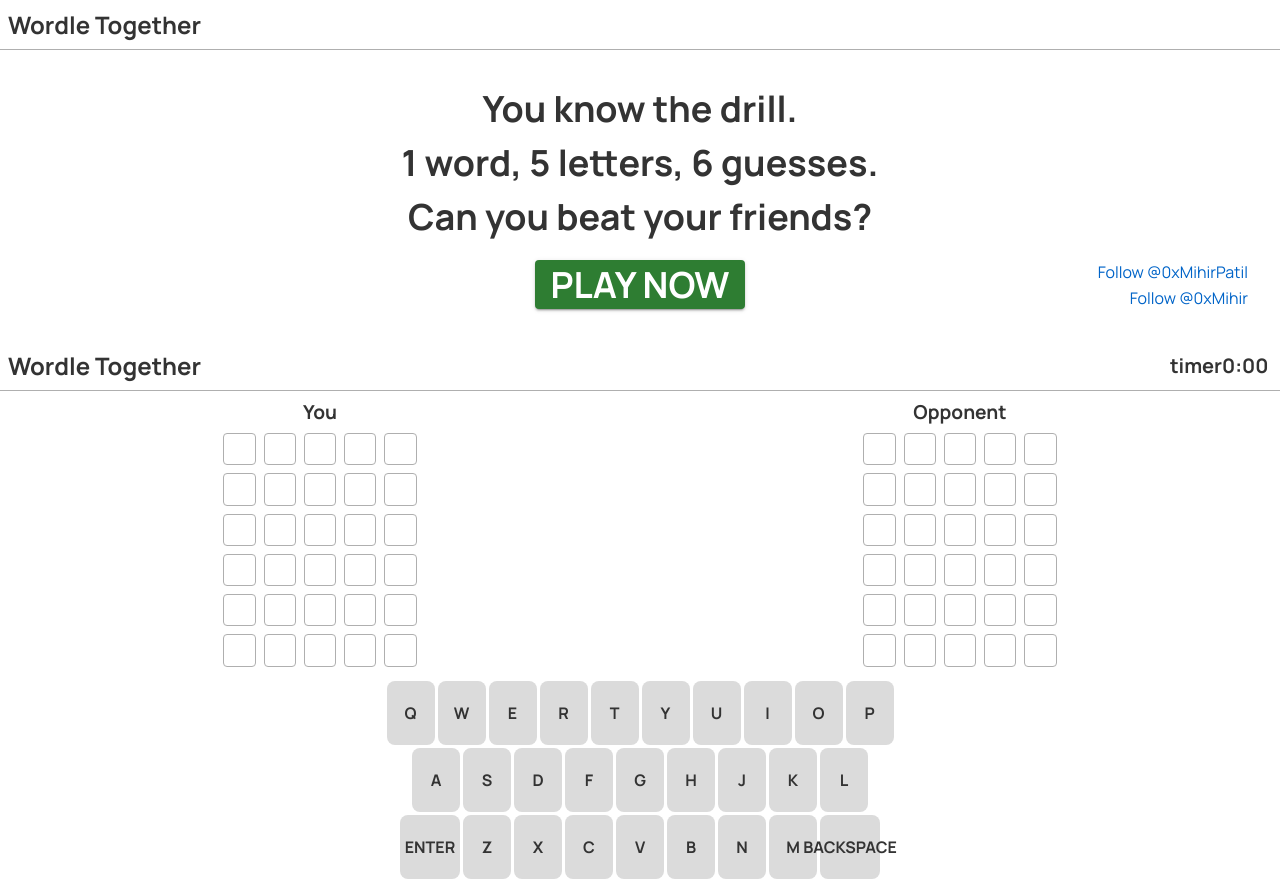
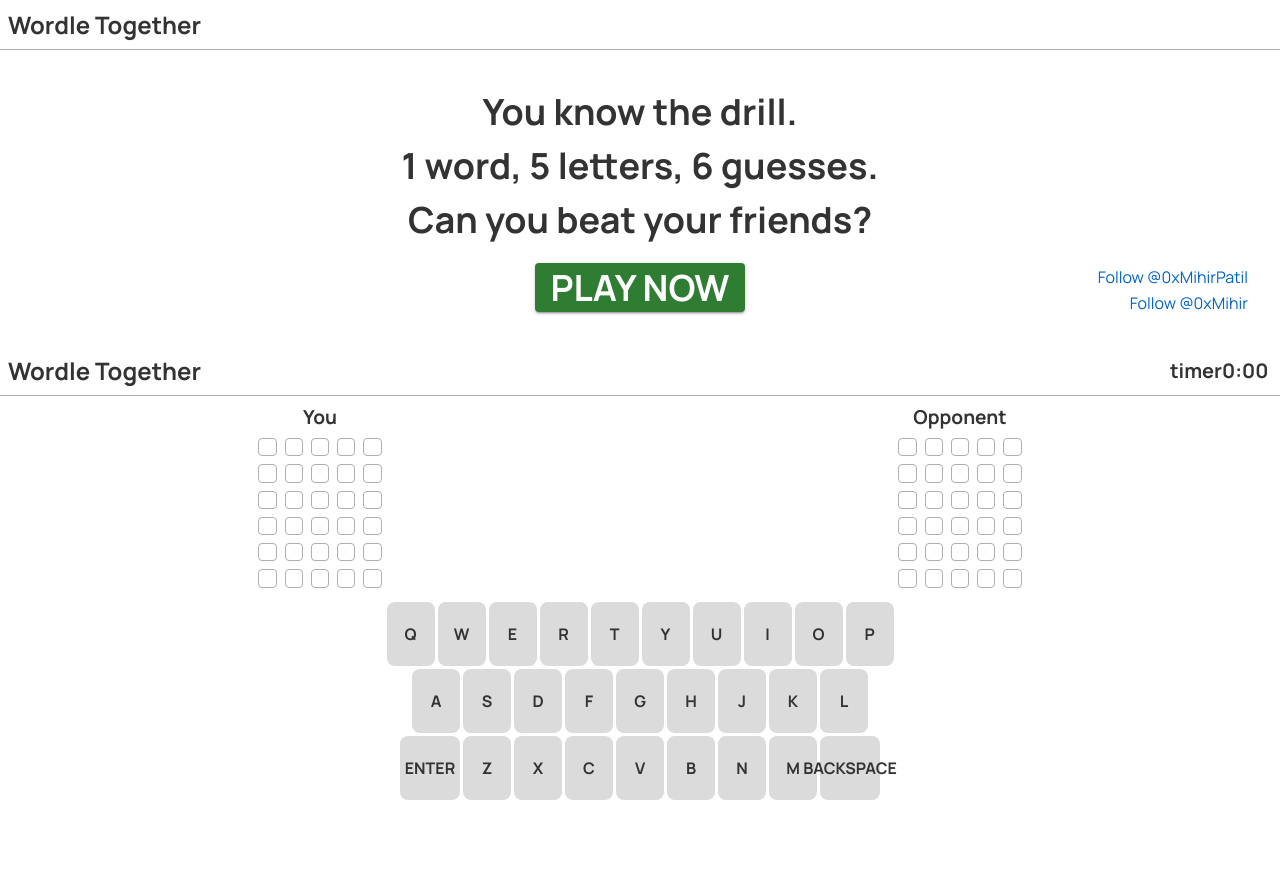
Before and after one commit to 0xMihir/wordle-together, a Svelte app: page / in a window 1280 px wide. After the commit the page ends 800 px from the top, so only its background shows below. Built offline with nearby package versions, Linux system fonts and the light colour scheme; no server answers.

Commit message:
fix: Fixed Chrome resizing letter grid

```diff
--- a/src/Components/LetterGrid.svelte
+++ b/src/Components/LetterGrid.svelte
@@ -75,13 +75,14 @@
         }
         return string
     }
+    const isSafari = window.safari !== undefined
 </script>
 
 <div class="guess-grid">
     {#each letterGrid as row, i}
         <div class="guess-row {shakeRows[i] ? "shake-horizontal" : ""}" bind:clientHeight={rowSize}>
             {#each row as letter, j}
-                <div class="guess-letter" style="width: {rowSize - 3}px; font-size:{
+                <div class="guess-letter" style="{isSafari ? `width: ${rowSize - 3}px;` : ""} font-size:{
                         rowSize * 0.6
                     }px; {
                         colorGrid[i][j]
```
